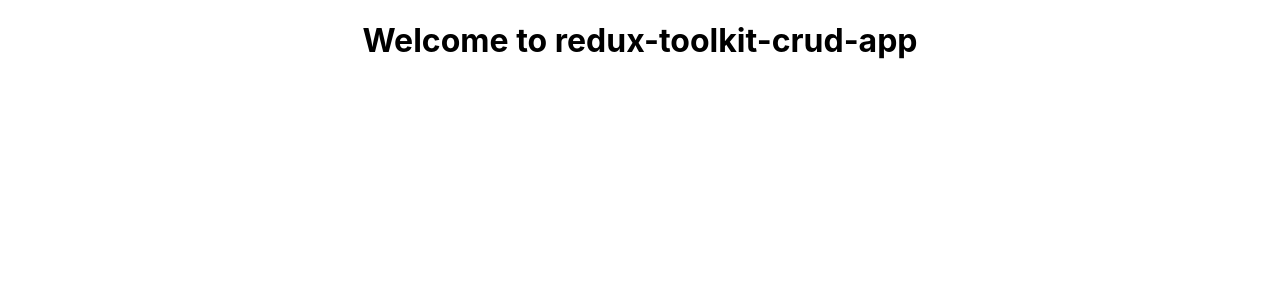
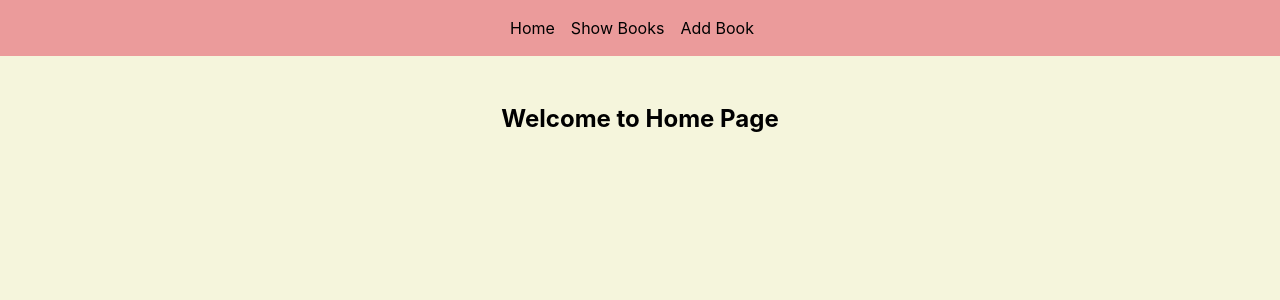
Before and after one commit to gm-nayeem/redux-toolkit-crud-app, a React (Create React App) app: page / in a window 1280 px wide. Shown: the top 300 px of the page. Built offline with nearby package versions, Linux system fonts and the light colour scheme.

Commit message:
fix: some files

```diff
--- a/src/App.css
+++ b/src/App.css
@@ -1,38 +1,87 @@
-.App {
-  text-align: center;
+/* my own style */
+
+* {
+  margin: 0;
+  padding: 0;
+  box-sizing: border-box;
+  text-decoration: none;
+  list-style-type: none;
+  outline: none;
 }
 
-.App-logo {
-  height: 40vmin;
-  pointer-events: none;
+body {
+  background-color: beige;
 }
 
-@media (prefers-reduced-motion: no-preference) {
-  .App-logo {
-    animation: App-logo-spin infinite 20s linear;
-  }
+nav {
+  background-color: rgb(235, 155, 155);
+  height: 7vh;
+  display: flex;
+  justify-content: center;
+  align-items: center;
+  padding: 1rem;
 }
 
-.App-header {
-  background-color: #282c34;
-  min-height: 100vh;
-  display: flex;
-  flex-direction: column;
-  align-items: center;
-  justify-content: center;
-  font-size: calc(10px + 2vmin);
+.nav-link {
+  color: black;
+  margin: 0 1rem 0 0;
+  transition: all 0.3s;
+}
+
+.nav-link:hover {
   color: white;
 }
 
-.App-link {
-  color: #61dafb;
+main {
+  min-height: 90vh;
+  display: flex;
+  justify-content: center;
+  align-items: flex-start;
 }
 
-@keyframes App-logo-spin {
-  from {
-    transform: rotate(0deg);
-  }
-  to {
-    transform: rotate(360deg);
-  }
+h2 {
+  text-align: center;
+  margin: 3rem;
 }
+
+table {
+  margin: 3rem;
+  border-collapse: collapse;
+}
+
+td,
+th {
+  border: 1px solid;
+  padding: 1rem;
+}
+
+button {
+  width: 5rem;
+  margin: 0.5rem;
+  padding: 0.2rem;
+  border-radius: 0.5rem;
+  cursor: pointer;
+}
+
+button:hover {
+  background-color: black;
+  color: white;
+}
+
+.form-field {
+  margin: 1rem;
+}
+
+input {
+  width: 20rem;
+  padding: 0.2rem;
+}
+
+footer {
+  background-color: antiquewhite;
+  height: 5vh;
+  display: flex;
+  justify-content: center;
+  align-items: center;
+  padding: 1rem;
+}
--- a/src/App.js
+++ b/src/App.js
@@ -1,10 +1,11 @@
 import React from 'react';
 import './App.css';
+import Index from './routes';
 
 function App() {
   return (
-    <div className="App">
-      <h1>Welcome to redux-toolkit-crud-app</h1>
+    <div>
+      <Index />
     </div>
   );
 }
--- /dev/null
+++ b/src/features/books/AddBook.jsx
@@ -0,0 +1,11 @@
+import React from 'react'
+
+const AddBook = () => {
+  return (
+    <div>
+        <h2>Add Book</h2>
+    </div>
+  )
+}
+
+export default AddBook
--- /dev/null
+++ b/src/features/books/BooksView.jsx
@@ -0,0 +1,11 @@
+import React from 'react'
+
+const BooksView = () => {
+  return (
+    <div>
+        <h2>Lits of Books</h2>
+    </div>
+  )
+}
+
+export default BooksView
--- /dev/null
+++ b/src/features/books/EditBook.jsx
@@ -0,0 +1,11 @@
+import React from 'react'
+
+const EditBook = () => {
+  return (
+    <div>
+        <h2>Edit Book</h2>
+    </div>
+  )
+}
+
+export default EditBook
--- a/src/layouts/Footer.js
+++ b/src/layouts/Footer.jsx
@@ -2,7 +2,9 @@ import React from 'react'
 
 const Footer = () => {
   return (
-    <div>Footer</div>
+    <footer>
+      <p>All right reserved by Golam Mostafa @2022</p>
+    </footer>
   )
 }
 
--- /dev/null
+++ b/src/layouts/Navbar.jsx
@@ -0,0 +1,14 @@
+import React from 'react'
+import {Link} from 'react-router-dom'
+
+const Navbar = () => {
+  return (
+    <nav>
+      <Link to="/" className="nav-link">Home</Link>
+      <Link to="/show-books" className="nav-link">Show Books</Link>
+      <Link to="/add-book" className="nav-link">Add Book</Link>
+    </nav>
+  )
+}
+
+export default Navbar
--- /dev/null
+++ b/src/pages/Error.jsx
@@ -0,0 +1,11 @@
+import React from 'react'
+
+const Error = () => {
+  return (
+    <div>
+        <h2>404!! Page Not Found</h2>
+    </div>
+  )
+}
+
+export default Error
--- /dev/null
+++ b/src/pages/Home.jsx
@@ -0,0 +1,11 @@
+import React from 'react'
+
+const Home = () => {
+  return (
+    <div>
+        <h2>Welcome to Home Page</h2>
+    </div>
+  )
+}
+
+export default Home
--- /dev/null
+++ b/src/routes/index.jsx
@@ -0,0 +1,33 @@
+import React from 'react'
+import { BrowserRouter, Route, Routes } from 'react-router-dom'
+
+// navbar
+import Navbar from '../layouts/Navbar'
+
+// books
+import AddBook from '../features/books/AddBook'
+import EditBook from '../features/books/EditBook'
+import BooksView from '../features/books/BooksView'
+
+// pages
+import Error from '../pages/Error'
+import Home from '../pages/Home'
+
+const Index = () => {
+  return (
+    <BrowserRouter>
+      <Navbar />
+      <main>
+        <Routes>
+          <Route path='/' element={<Home />} />
+          <Route path='/show-books' element={<BooksView />} />
+          <Route path='/add-book' element={<AddBook />} />
+          <Route path='/edit-book' element={<EditBook />} />
+          <Route path='*' element={<Error />} />
+        </Routes>
+      </main>
+    </BrowserRouter>
+  )
+}
+
+export default Index
```
Also changed, not shown: src/layouts/Navbar.js (deleted, +0 -9 lines), src/features/books/bookSlice.js (added).
